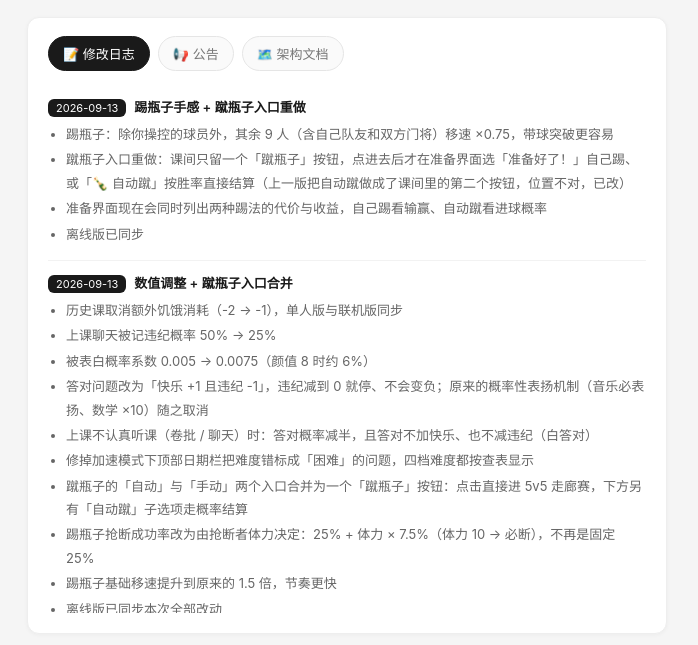
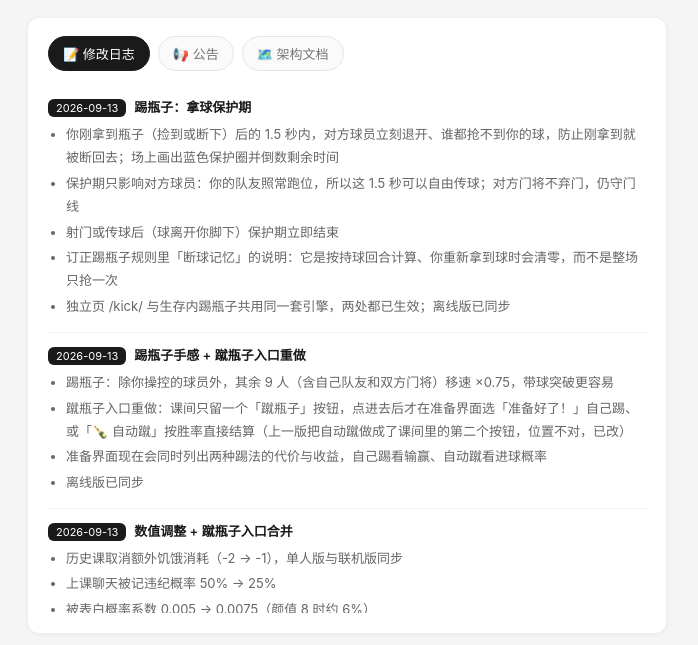
Before and after one commit to chenyz0711/bhboard, a website: page board/index.html in a window 1280 px wide. Shown: the part 80-725 px from the top of the page, without its empty margins (293-991 px from the left). Drawn offline with Linux system fonts and the light colour scheme; no server answers; sample sign-in values are in the browser's storage.

Commit message:
Update index.html

```diff
--- a/board/index.html
+++ b/board/index.html
@@ -140,6 +140,13 @@
 
   // 修改日志：按实际改动历程记录，最新在最上
   const CHANGELOG = [
+    { date: '2026-09-13', title: '踢瓶子：拿球保护期', items: [
+      '你刚拿到瓶子（捡到或断下）后的 1.5 秒内，对方球员立刻退开、谁都抢不到你的球，防止刚拿到就被断回去；场上画出蓝色保护圈并倒数剩余时间',
+      '保护期只影响对方球员：你的队友照常跑位，所以这 1.5 秒可以自由传球；对方门将不弃门，仍守门线',
+      '射门或传球后（球离开你脚下）保护期立即结束',
+      '订正踢瓶子规则里「断球记忆」的说明：它是按持球回合计算、你重新拿到球时会清零，而不是整场只抢一次',
+      '独立页 /kick/ 与生存内踢瓶子共用同一套引擎，两处都已生效；离线版已同步'
+    ]},
     { date: '2026-09-13', title: '踢瓶子手感 + 蹴瓶子入口重做', items: [
       '踢瓶子：除你操控的球员外，其余 9 人（含自己队友和双方门将）移速 ×0.75，带球突破更容易',
       '蹴瓶子入口重做：课间只留一个「蹴瓶子」按钮，点进去后才在准备界面选「准备好了！」自己踢、或「🍾 自动蹴」按胜率直接结算（上一版把自动蹴做成了课间里的第二个按钮，位置不对，已改）',
```
